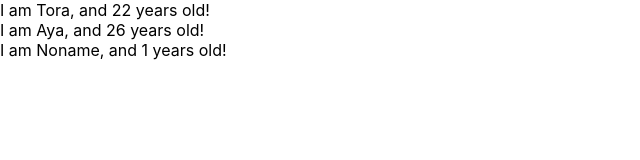
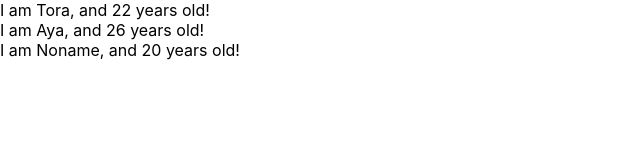
Before and after one commit to toraperu/udemy-react-redux, a React (Create React App) app: page / in a window 1280 px wide. Shown: the top 160 px of the page, without its empty margins (0-640 px from the left). Built offline with nearby package versions, Linux system fonts and the light colour scheme.

Commit message:
learn prop-types

```diff
--- a/src/App.js
+++ b/src/App.js
@@ -1,12 +1,12 @@
 import React from 'react';
-
+import propTypes from 'prop-types';
 
 
 const App = () => {
   const profiles = [
     {name: "Tora", age: 22},
     {name: "Aya", age: 26},
-    {name: "Noname"}
+    {name: "Noname", age: 20}
   ]
  return(
   <div>
@@ -23,8 +23,10 @@ const User = (props) => {
  return <div>I am {props.name}, and {props.age} years old!</div>
 }
 
-User.defaultProps = {
-  age: 1
+User.propTypes = {
+  name: propTypes.string,
+  age: propTypes.number.isRequired
+
 }
 
 export default App;
```
